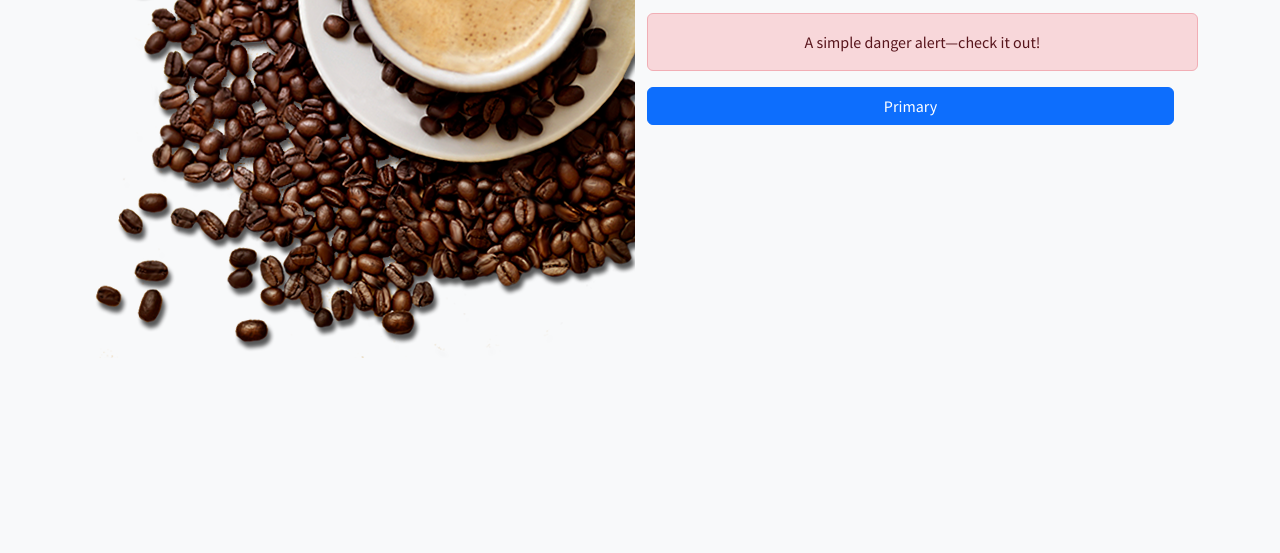
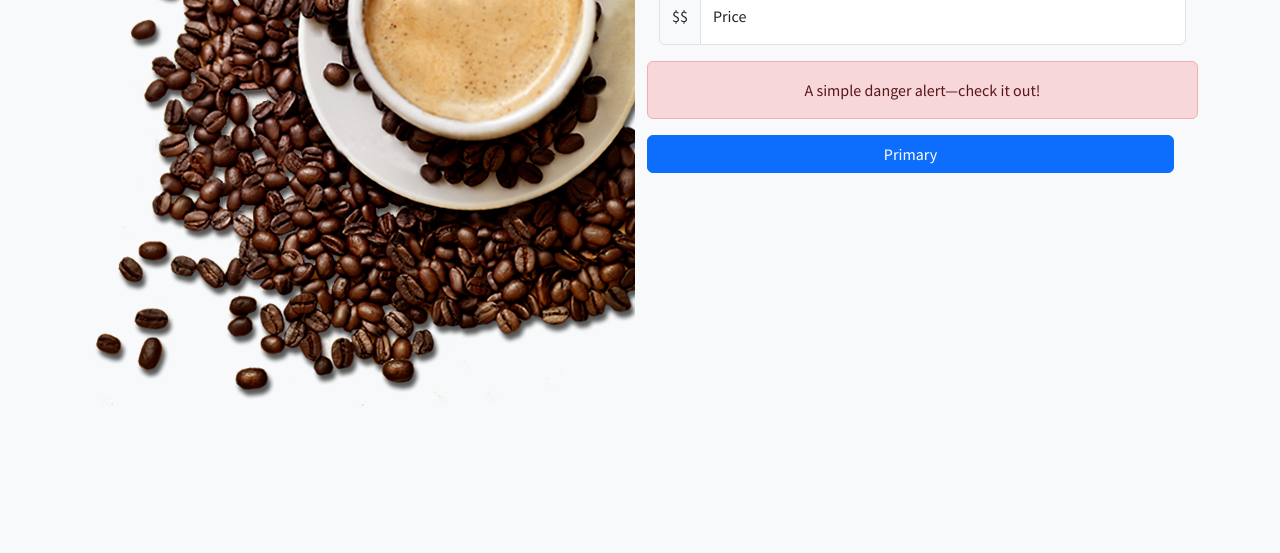
Before and after one commit to issarapong/kkoff, a plain HTML site: page index.html in a window 1280 px wide. Shown: the part 247-800 px from the top of the page. Drawn offline with nearby package versions, Linux system fonts and the light colour scheme.

Commit message:
จัด margin

```diff
--- a/index.html
+++ b/index.html
@@ -37,7 +37,7 @@
     </nav>
 
     <!--Main-->
-    <main class="container text-center">
+    <main class="container text-center mt-5">
         <div class="row">
             <!--LEFT side-->
             <div class="col">
```
